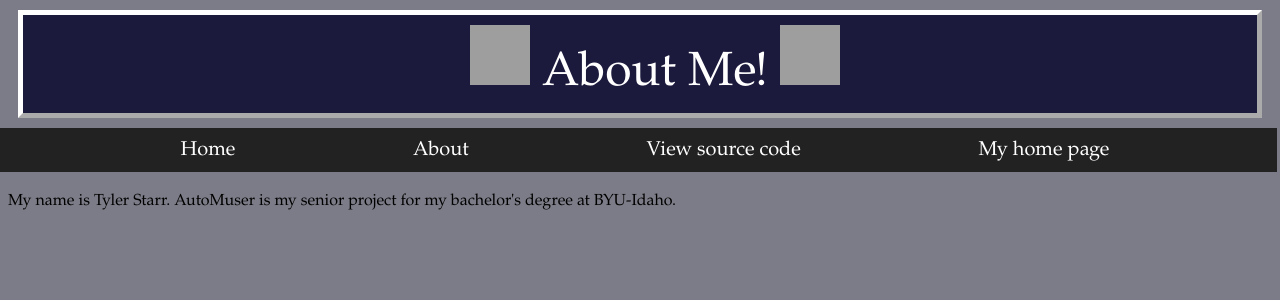
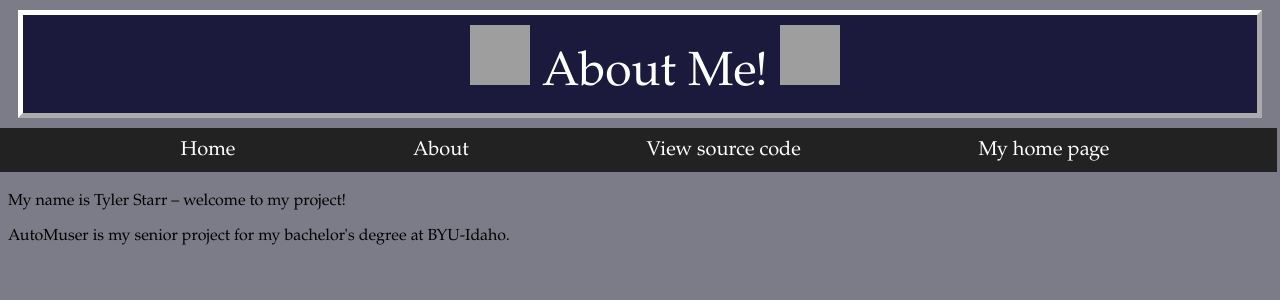
Before and after one commit to sta14031/automuser, a Node server app: page /about in a window 1280 px wide. Shown: the top 300 px of the page. Run offline with Node 20, Linux system fonts and the light colour scheme; grey boxes are pictures that could not be loaded.

Commit message:
Fixed responsive CSS

```diff
--- a/public/stylesheets/main.css
+++ b/public/stylesheets/main.css
@@ -29,7 +29,7 @@ div#header nav {
     justify-content: space-evenly;
 }
 @media only screen and (max-width: 600px) {
-    header nav {flex-direction: column}
+    div#header nav {flex-direction: column}
 }
 
 div#header nav a {
--- a/views/pages/about.ejs
+++ b/views/pages/about.ejs
@@ -16,7 +16,10 @@ About Me!
 <%- include('../partials/header.ejs') %>
 
 <div>
-    <p>My name is Tyler Starr. AutoMuser is my senior project for my
+    <p>My name is Tyler Starr &ndash; welcome to my project!
+
+    </p>
+    <p>AutoMuser is my senior project for my
         bachelor&apos;s degree at BYU-Idaho.
     </p>
 </div>
```
